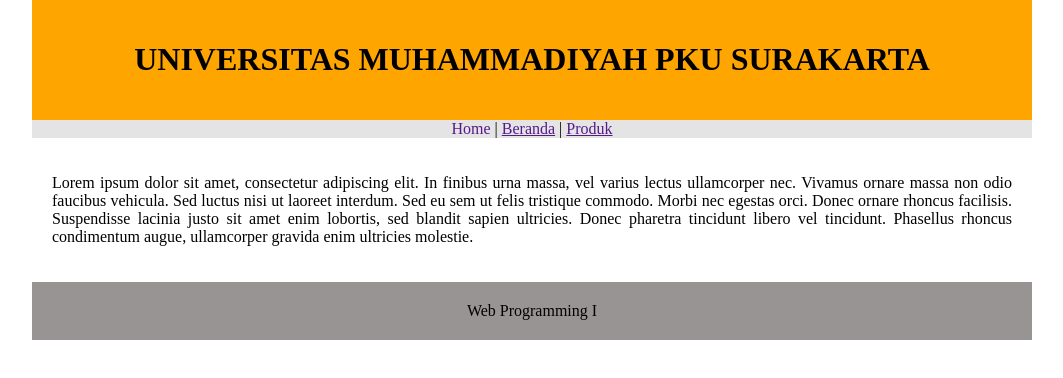
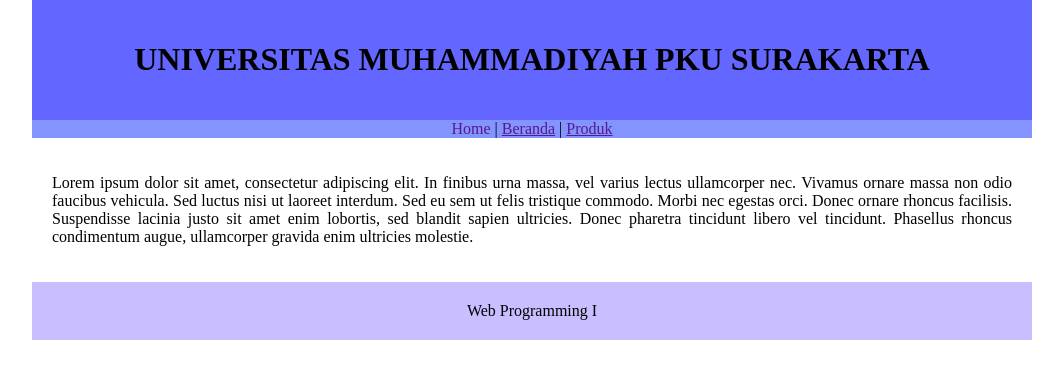
Before and after one commit to bilqisyumna/BelajarCSS, a plain HTML site: page Index.html in a window 1280 px wide. Shown: the whole page, without its empty margins (108-1171 px from the left). Drawn offline with Linux system fonts and the light colour scheme.

Commit message:
belajarcss

```diff
--- a/Style.css
+++ b/Style.css
@@ -11,11 +11,11 @@
 margin: auto;
 }
 #header{
-background-color: orange;
+background-color: #6367FF;
 padding: 20px;
 }
 #menubar{
-background-color: #e4e4e4;
+background-color: #8494FF;
 margin: auto;
 }
 .teksmenu{
@@ -25,6 +25,6 @@
 padding: 20px;
 }
 #footer{
-background-color: #999494;
+background-color: #C9BEFF;
 padding: 20px;
 }
```
